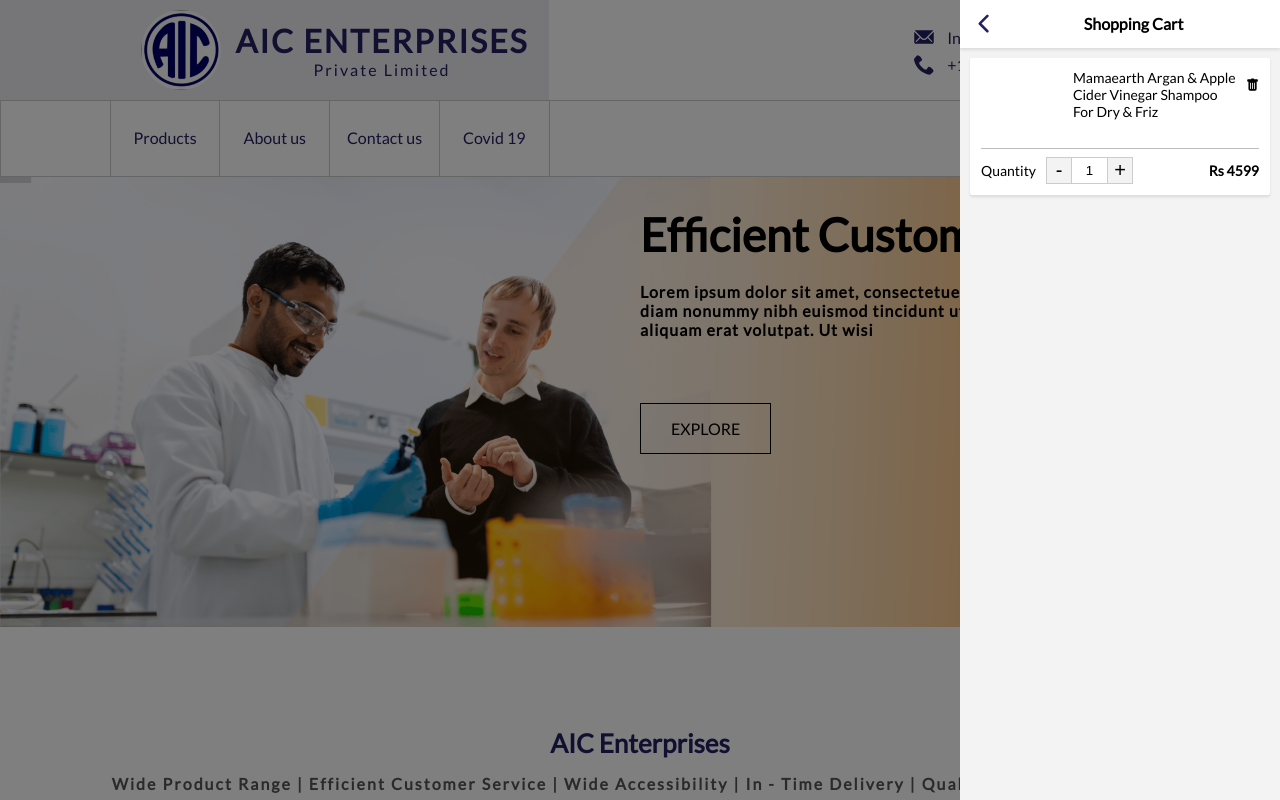
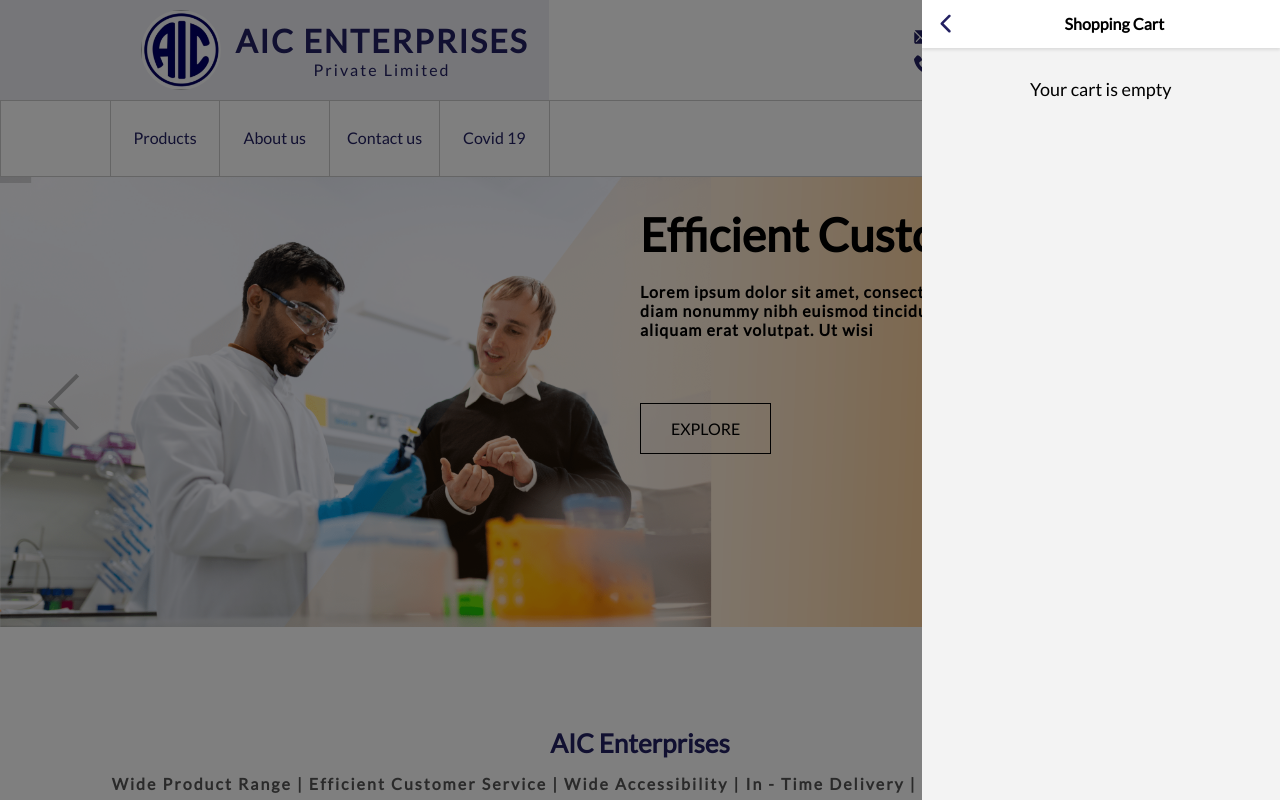
Before and after one commit to priyathamv/aic-enterprise, a React (Create React App) app in the folder src/main/frontend/: page / in a window 1280 px wide. Both pictures are taken after a click on the icon 1240 px from the left and 48 px from the top of the page. Shown: the top 800 px of the page. Built offline with nearby package versions, Linux system fonts and the light colour scheme.

Commit message:
implemented cart page with basic functionality

```diff
--- a/src/main/frontend/src/features/cart/CartItem.js
+++ b/src/main/frontend/src/features/cart/CartItem.js
@@ -1,9 +1,11 @@
-import React, { useState } from 'react';
+import React from 'react';
 import styled from 'styled-components';
+import { useDispatch } from 'react-redux';
 
 import { Line } from '../homepage/common/Line';
 import { BsFillTrashFill } from 'react-icons/bs';
 import { QuantityBox } from './QuantityBox';
+import { updateItemInCart, deleteItemFromCart } from '../cart/cartSlice';
 
 const Container = styled.div`
   display: flex;
@@ -14,6 +16,7 @@ const Container = styled.div`
   border: 1px solid transparent;
   box-shadow: 0 2px 3px 0 rgba(0,0,0,.1);
   padding: 10px;
+  margin-bottom: 10px;
 `;
 
 const ItemDetails = styled.div`
@@ -22,8 +25,8 @@ const ItemDetails = styled.div`
   margin-bottom: 20px;
 `;
 
-const ItemImage = styled.div`
-  width: 200px;
+const ItemImage = styled.img`
+  width: 100px;
 `;
 
 const ItemDesc = styled.div`
@@ -51,31 +54,29 @@ const Label = styled.div`
   margin-right: 10px;
 `;
 
-const Cost = styled.div`
-  font-weight: bold;
-`;
+// const Cost = styled.div`
+//   font-weight: bold;
+// `;
 
-export const CartItem = () => {
-  const [quantity, setQuantity] = useState(1);
+export const CartItem = ({ itemDetails }) => {
+  const dispatch = useDispatch();
 
-  const onQuantityChange = (value) => {
-    if (!isNaN(value))
-      setQuantity(Number(value))
+  const handleQuantityChange = value => {
+      dispatch(updateItemInCart({ ...itemDetails, quantity: value }));
   }
 
-  const handleChangeQuantity = (value) => {
-    if (quantity + value >= 0)
-      setQuantity(quantity + value);
+  const handleDeleteItem = () => {
+    dispatch(deleteItemFromCart(itemDetails.id));
   }
 
   return (
     <Container>
       <ItemDetails>
-        <ItemImage src='https://images-static.nykaa.com/media/catalog/product/tr:h-800,w-800,cm-pad_resize/e/8/e8cd60b8906087771821__1_.jpg'></ItemImage>
+        <ItemImage src={itemDetails.imageUrl}></ItemImage>
 
-        <ItemDesc>Mamaearth Argan & Apple Cider Vinegar Shampoo For Dry & Friz</ItemDesc>
+        <ItemDesc>{itemDetails.name}</ItemDesc>
 
-        <DeleteIcon size='2em' />
+        <DeleteIcon size='2em' onClick={handleDeleteItem}/>
       </ItemDetails>
 
       <Line />
@@ -84,10 +85,10 @@ export const CartItem = () => {
         <QuantityFrame>
           <Label>Quantity</Label>
 
-          <QuantityBox quantity={quantity} onQuantityChange={onQuantityChange} handleChangeQuantity={handleChangeQuantity} />
+          <QuantityBox quantity={itemDetails.quantity} setQuantity={handleQuantityChange} />
         </QuantityFrame>
 
-        <Cost>Rs 4599</Cost>
+        {/* <Cost>Rs 4599</Cost> */}
       </ItemFooter>
     </Container>
   )
--- a/src/main/frontend/src/features/cart/CartSideBar.js
+++ b/src/main/frontend/src/features/cart/CartSideBar.js
@@ -5,7 +5,8 @@ import { slide as Menu } from 'react-burger-menu'
 import { IoIosArrowBack } from 'react-icons/io';
 
 import { CartItem } from './CartItem';
-import { selectShowCartPage, displayCartPage } from '../cart/cartSlice';
+import { selectShowCartPage, displayCartPage, selectCartItems } from '../cart/cartSlice';
+import { Button } from '../homepage/common/Button';
 
 const CartHeader = styled.div`
   display: flex !important;
@@ -27,9 +28,16 @@ const Header = styled.div`
   font-weight: bold;
 `;
 
+const Label = styled.div`
+  font-size: 18px;
+  text-align: center;
+  margin-top: 30px;
+`;
+
 export const CartSideBar = () => {
   const dispatch = useDispatch();
   const showCartPage = useSelector(selectShowCartPage);
+  const cartItems = useSelector(selectCartItems);
   const sideCartRef = useRef(null);
 
   useEffect(() => {
@@ -45,12 +53,14 @@ export const CartSideBar = () => {
     };
   }, [sideCartRef]);
 
+  const handleOnPlaceOrder = () => {};
+
   return (
     <div
       ref={sideCartRef}
     >
       <Menu
-        width={ '25vw' }
+        width={ '28vw' }
         // style={cartMenuStyles}
         customBurgerIcon={ false }
         isOpen={showCartPage}
@@ -66,7 +76,9 @@ export const CartSideBar = () => {
           <div></div>
         </CartHeader>
 
-        <CartItem />
+        {cartItems.map((curCartItem, index) => <CartItem key={index} itemDetails={curCartItem} />)}
+
+        {cartItems.length ? <Button style={{ margin: '20px auto 50px auto' }} handleOnClick={handleOnPlaceOrder} label='PLACE ORDER' /> : <Label>Your cart is empty</Label>}
       </Menu>
     </div>
   )
--- a/src/main/frontend/src/features/cart/QuantityBox.js
+++ b/src/main/frontend/src/features/cart/QuantityBox.js
@@ -23,20 +23,25 @@ const Quantity = styled.input`
   border-radius: 0;
 `;
 
-export const QuantityBox = ({quantity, onQuantityChange, handleChangeQuantity}) => {
+export const QuantityBox = ({quantity, setQuantity}) => {
+  const handleQuantityChange = value => {
+    if (!isNaN(value) && value >= 0)
+      setQuantity(Number(value));
+  }
+
   return (
     <Container>
       <QuantityOperator
         style={{ borderRight: 'none' }}
-        onClick={() => handleChangeQuantity(-1)}
+        onClick={() => quantity-1 >=0 && setQuantity(quantity-1)}
       >-
       </QuantityOperator>
 
-      <Quantity type='text' value={quantity} onChange={e => onQuantityChange(e.target.value)}/>
+      <Quantity type='text' value={quantity} onChange={e => handleQuantityChange(e.target.value)}/>
 
       <QuantityOperator
         style={{ borderLeft: 'none' }}
-        onClick={() => handleChangeQuantity(1)}
+        onClick={() => quantity+1 >=0 && setQuantity(quantity+1)}
       >+</QuantityOperator>
     </Container>
   )
--- a/src/main/frontend/src/features/cart/SideBarOverlay.js
+++ b/src/main/frontend/src/features/cart/SideBarOverlay.js
@@ -14,7 +14,7 @@ const Container = styled.div`
   right: 0;
   left: 0;
   background: rgba(0,0,0,.5);
-  z-index: 3;
+  z-index: 100000;
 `;
 
 export const SideBarOverlay = () => {
--- a/src/main/frontend/src/features/cart/cartSlice.js
+++ b/src/main/frontend/src/features/cart/cartSlice.js
@@ -4,16 +4,27 @@ export const cartSlice = createSlice({
   name: 'cart',
   initialState: {
     showCartPage: false,
-    items: [1, 1, 1]
+    items: []
   },
   reducers: {
     displayCartPage: (state, action) => {
       state.showCartPage = action.payload;
+    },
+    deleteItemFromCart: (state, action) => {
+      state.items = state.items.filter(curItem => curItem.id !== action.payload);
+    },
+    updateItemInCart: (state, action) => {
+      const itemIndex = state.items.findIndex(curItem => curItem.id === action.payload.id);
+
+      if (itemIndex >= 0)
+        state.items[itemIndex] = action.payload;
+      else
+        state.items.push(action.payload);
     }
   }
 });
 
-export const { displayCartPage } = cartSlice.actions;
+export const { displayCartPage, addItemToCart, deleteItemFromCart, updateItemInCart } = cartSlice.actions;
 
 export const selectShowCartPage = state => state.cart.showCartPage;
 export const selectCartItems = state => state.cart.items;
--- a/src/main/frontend/src/features/homepage/common/Footer.js
+++ b/src/main/frontend/src/features/homepage/common/Footer.js
@@ -125,6 +125,7 @@ const SignUpButton = styled.button`
   width: 90px;
   border-radius: 7px;
   border: none;
+  cursor: pointer;
 `;
 
 const SocialMedia = styled.div`
--- a/src/main/frontend/src/features/homepage/featured/FeaturedCarousel.js
+++ b/src/main/frontend/src/features/homepage/featured/FeaturedCarousel.js
@@ -1,11 +1,14 @@
 import React from 'react';
 import styled from 'styled-components';
+import { useSelector } from 'react-redux';
+
 import AwesomeSlider from 'react-awesome-slider';
 import 'react-awesome-slider/dist/styles.css';
 
 import { Product } from './Product';
+import { selectCartItems } from '../../cart/cartSlice';
 
-const BlackProduct = styled.div`
+const BlankProduct = styled.div`
   width: 300px;
 `;
 
@@ -55,6 +58,19 @@ const products = [
 ];
 
 export const FeaturedCarousel = () => {
+  // const cartItems = useSelector(selectCartItems);
+
+  // const productIdToQuantityMap = cartItems.reduce((idToQuantityMap, curItem) => {
+  //   idToQuantityMap[curItem.id] = curItem.quantity === null ? 0 : curItem.quantity;
+  // }, {})
+
+  // const productsWithQuantity = products.map(curProduct => {
+  //   return {
+  //     ...curProduct,
+  //     quantity: productIdToQuantityMap[curProduct.id] >= 0 ? productIdToQuantityMap[curProduct.id] : 0
+  //   }
+  // });
+
   return (
     <AwesomeSlider className='featured-slider'>
       {products
@@ -66,7 +82,7 @@ export const FeaturedCarousel = () => {
               Array(3).fill()
                 .map((_, i) => {
                   const curIndex = indexOf3 + i;
-                  return curIndex < products.length ? <Product key={curIndex} productDetails={products[curIndex]} /> : <BlackProduct key={curIndex} />;
+                  return curIndex < products.length ? <Product key={curIndex} productDetails={products[curIndex]} /> : <BlankProduct key={curIndex} />;
                 })
             }
           </div>
--- a/src/main/frontend/src/features/homepage/featured/Product.js
+++ b/src/main/frontend/src/features/homepage/featured/Product.js
@@ -1,9 +1,11 @@
-import React from 'react';
+import React, { useState, useEffect } from 'react';
 import styled from 'styled-components';
+import { useDispatch, useSelector } from 'react-redux';
 import Popup from 'reactjs-popup';
 import 'reactjs-popup/dist/index.css';
+
 import { QuantityBox } from '../../cart/QuantityBox';
-
+import { selectCartItems, updateItemInCart } from '../../cart/cartSlice';
 
 const Container = styled.div`
   display: flex;
@@ -61,6 +63,7 @@ const AddToCart = styled.button`
   margin-bottom: 30px;
   border-radius: 5px;
   margin-top: 30px;
+  cursor: pointer;
 `;
 
 const DescriptionLabel = styled.div`
@@ -74,22 +77,29 @@ const Description = styled.div`
 
 
 export const Product = ({ productDetails }) => {
+  const dispatch = useDispatch();
 
-  const handleOnClick = () => {}
+  const [quantity, setQuantity] = useState(1);
+
+  const handleAddToCart = () => {
+    dispatch(updateItemInCart({ ...productDetails, quantity }));
+  }
+
 
   return (
     <Container>
       <Image src={productDetails.imageUrl} />
 
       <Popup
-        trigger={<button className='button-style' onClick={handleOnClick}>BUY NOW</button>}
+        nested={true}
+        trigger={<button className='button-style' >KNOW MORE</button>}
+        onClose={() => setQuantity(1)}
         modal
       >
         {close => (
           <Modal>
-            <Close className="close" onClick={close}>
-              &times;
-            </Close>
+            <Close className="close" onClick={close}>&times;</Close>
+
             <ProductFrame>
               <ProductImages>
                 <Image style={{ marginRight: '20px' }} src={productDetails.imageUrl} />
@@ -97,10 +107,18 @@ export const Product = ({ productDetails }) => {
 
               <ProductDetails>
                 <ProductName>{productDetails.name}</ProductName>
+
                 <QuantityLabel>Quantity</QuantityLabel>
-                <QuantityBox />
-                <AddToCart>ADD TO CART</AddToCart>
+
+                <QuantityBox
+                  quantity={quantity}
+                  setQuantity={setQuantity}
+                />
+
+                <AddToCart onClick={() => {handleAddToCart(); close(); }} >ADD TO CART</AddToCart>
+
                 <DescriptionLabel>Description</DescriptionLabel>
+
                 <Description>{productDetails.description}</Description>
               </ProductDetails>
             </ProductFrame>
```
